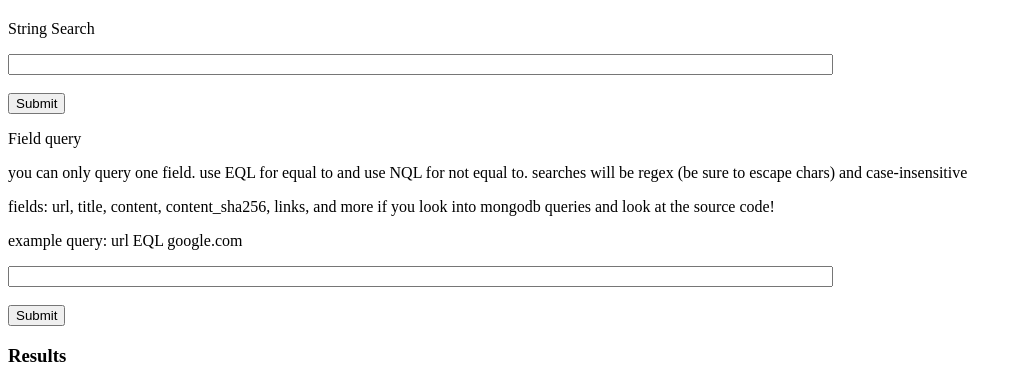
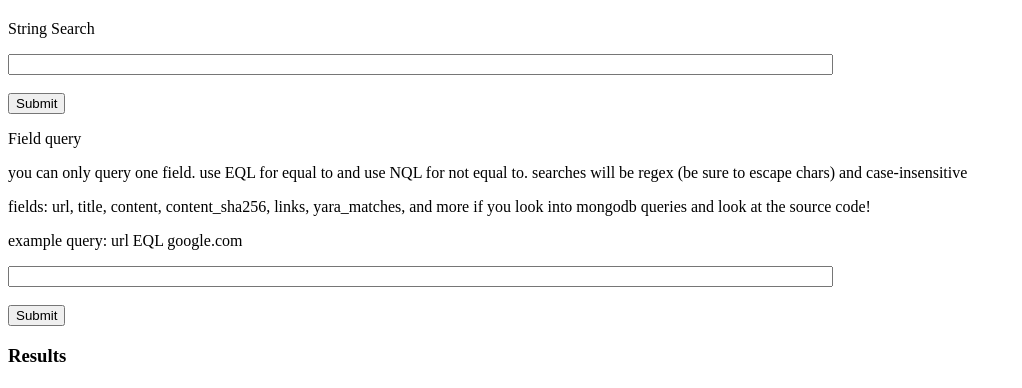
Before and after one commit to BoredHackerBlog/littleshot, a Flask app: page /search in a window 1280 px wide. Shown: the part 191-579 px from the top of the page, without its empty margins (0-1022 px from the left). Run offline with Flask 2, Linux system fonts and the light colour scheme.

Commit message:
added yara

```diff
--- a/app/templates/results.html
+++ b/app/templates/results.html
@@ -5,6 +5,9 @@
 
 <h3>taskid</h3>
 {{ taskinfo.taskid }}
+
+<h3>yara matches</h3>
+{{ taskinfo.yara_matches }}
 
 <h3>private scan</h3>
 {{ taskinfo.private }}
--- a/app/templates/search.html
+++ b/app/templates/search.html
@@ -12,7 +12,7 @@
 <form method="get">
     <p>Field query</p>
     <p>you can only query one field. use EQL for equal to and use NQL for not equal to. searches will be regex (be sure to escape chars) and case-insensitive</p>
-    <p>fields: url, title, content, content_sha256, links, and more if you look into mongodb queries and look at the source code! </p>
+    <p>fields: url, title, content, content_sha256, links, yara_matches, and more if you look into mongodb queries and look at the source code! </p>
     <p>example query: url EQL google.com</p>
     <input type="text" id="query" name="query" size="100"><br>
     <br>
--- a/worker/worker.py
+++ b/worker/worker.py
@@ -8,6 +8,9 @@ from playwright.sync_api import sync_playwright
 from minio import Minio
 import io
 import pymongo
+
+import yara
+rules = yara.compile('./yara/rules.yar')
 
 MINIO_SERVER = os.environ['MINIO_SERVER']
 MINIO_ACCESS_KEY = os.environ['MINIO_ACCESS_KEY']
@@ -90,6 +93,7 @@ def screenshot(taskid, url, private):
             data['content'] = page.content() # gets page content/html
             data['content_sha256'] = hashlib.sha256(str.encode(data['content'])).hexdigest() # hash the content/html
             data['links'] = list(set(re.findall("href=[\"\'](.*?)[\"\']", data['content']))) # extract links, may not be accurate... https://www.kite.com/python/answers/how-to-get-href-links-from-urllib-urlopen-in-python
+            data['yara_matches'] = str(rules.match(data=data['content']))
             object_name = taskid + ".png" # file name for minio file upload
             minioclient.put_object(MINIO_BUCKET,object_name,io.BytesIO(png),length=len(png),content_type="image/png") # upload the file to minio
         except Exception as e:
```
Also changed, not shown: README.md, 2 other files.
